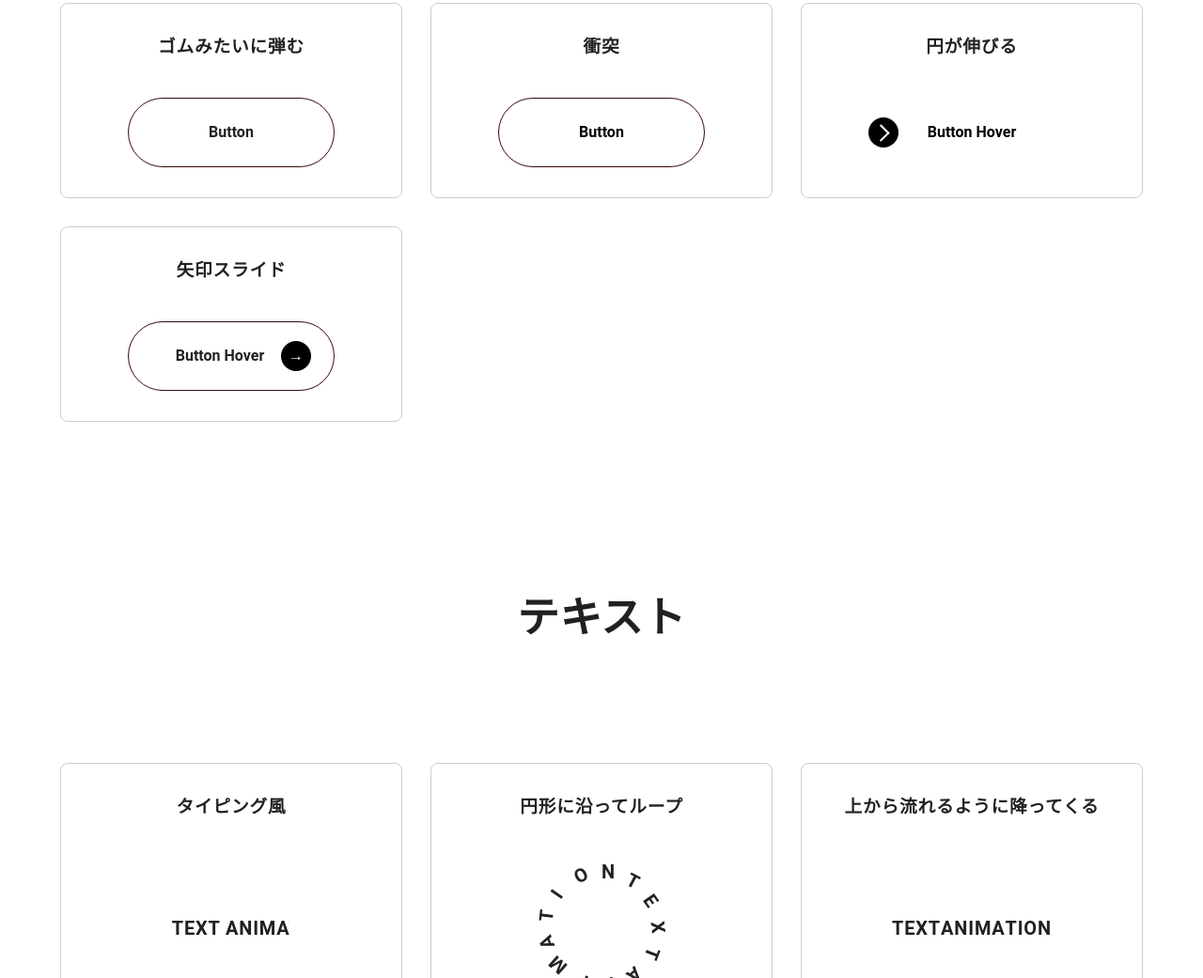
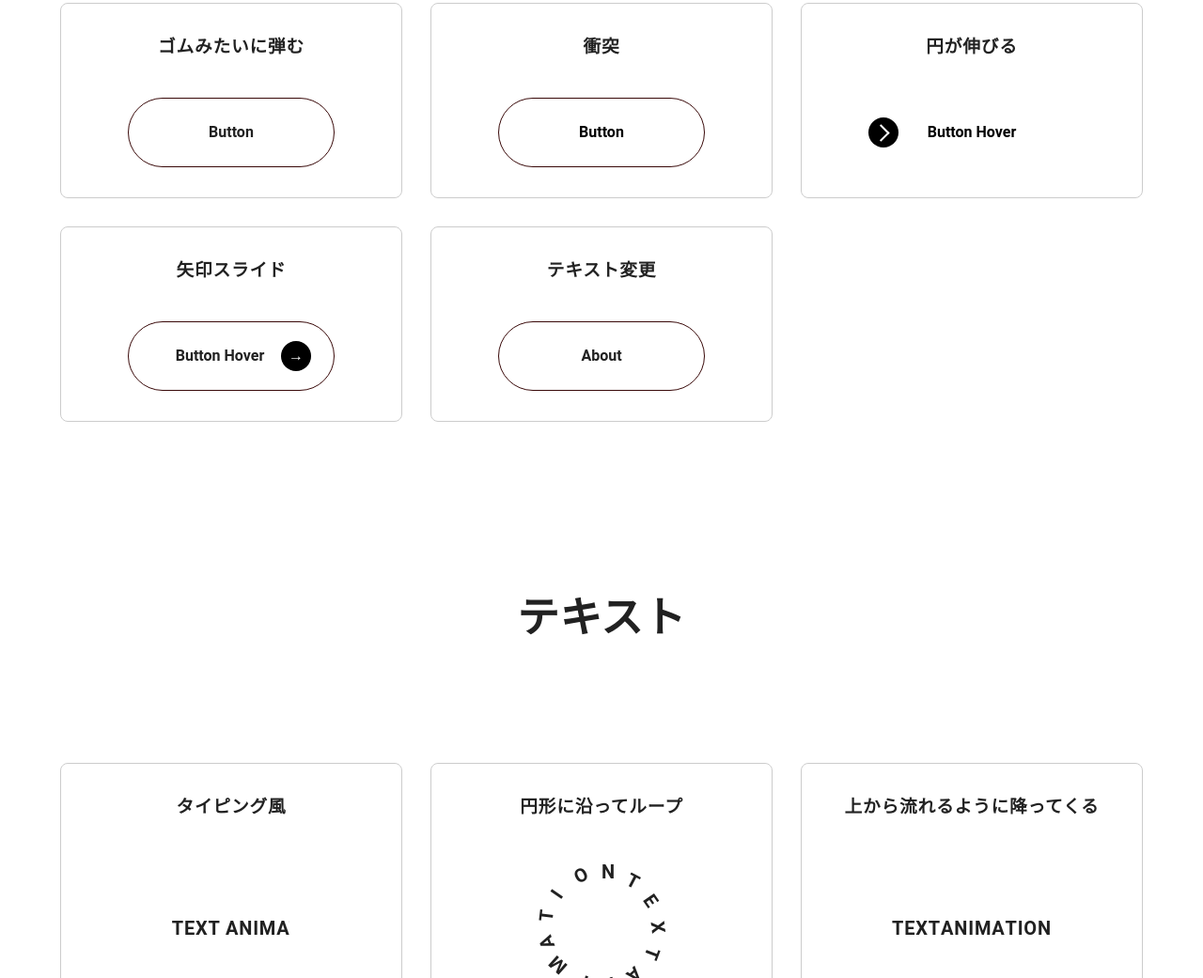
Before and after one commit to mikiyuito/animation, a website: page src/html/index.html in a window 1280 px wide. Shown: the part 1318-2359 px from the top of the page at 94% size. Drawn offline with nearby package versions, Linux system fonts and the light colour scheme; files that its build step writes are made by us from their sources.

Commit message:
Add:ホバーするとテキストが変更するボタンを作成

```diff
--- a/src/assets/sass/object/component/_button.scss
+++ b/src/assets/sass/object/component/_button.scss
@@ -727,4 +727,57 @@
       }
     }
   }
+
+  // Transform Text
+  //--------------------------------------------
+
+  &[data-animation="transform:text"] {
+    position: relative;
+    overflow: hidden;
+    transition-property: background-color;
+    transition-duration: 0.3s;
+    transition-delay: 0s;
+    background-color: #fff;
+
+    &::before {
+      content: attr(data-text);
+      display: flex;
+      position: absolute;
+      top: 100%;
+      right: 0;
+      bottom: 0;
+      left: 0;
+      align-items: center;
+      justify-content: center;
+      transition-property: top, opacity;
+      transition-duration: 0.3s;
+      transition-delay: 0s;
+      opacity: 0;
+      color: #fff;
+    }
+
+    & #{$this}__text {
+      display: block;
+      transition-property: transform, opacity;
+      transition-duration: 0.3s;
+      transition-delay: 0.3s;
+    }
+
+    @include hover() {
+      transition-delay: 0.3s;
+      background-color: #000;
+
+      &::before {
+        top: 0;
+        transition-delay: 0.3s;
+        opacity: 1;
+      }
+
+      & #{$this}__text {
+        transform: translateY(-100%);
+        transition-delay: 0s;
+        opacity: 0;
+      }
+    }
+  }
 }
--- a/src/html/index.html
+++ b/src/html/index.html
@@ -256,6 +256,20 @@
                             <span class="c-button__circle" aria-hidden="true">
                               <span class="c-button__arrow">→</span>
                             </span>
+                          </button>
+                        </div>
+                      </div>
+                    </li>
+                    <!-- /.l-grid__item -->
+                    <li class="l-grid__item">
+                      <div class="p-box">
+                        <div class="p-box__header">
+                          <h3 class="p-box__title">テキスト変更</h3>
+                        </div>
+                        <!-- /.p-box__header -->
+                        <div class="p-box__body">
+                          <button class="c-button -primary" data-animation="transform:text" data-text="私について" type="button">
+                            <span class="c-button__text">About</span>
                           </button>
                         </div>
                       </div>
```
